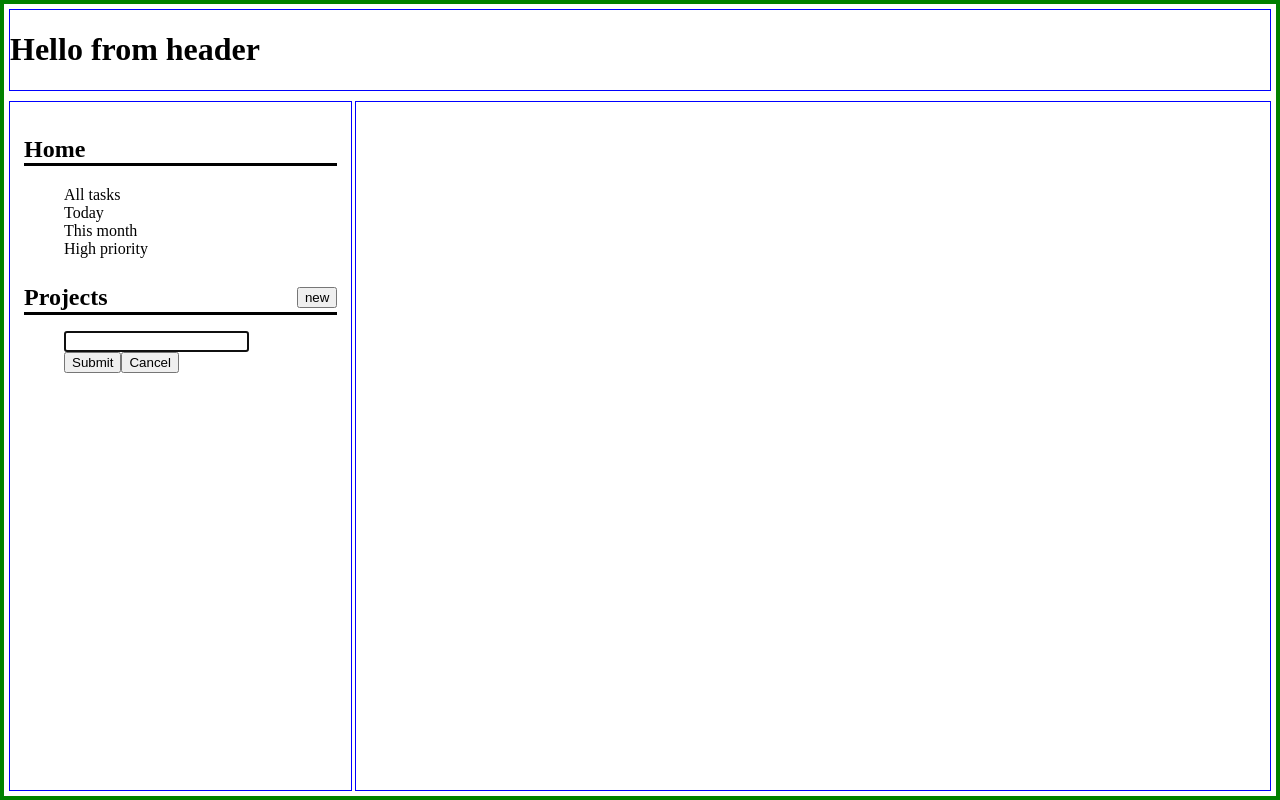
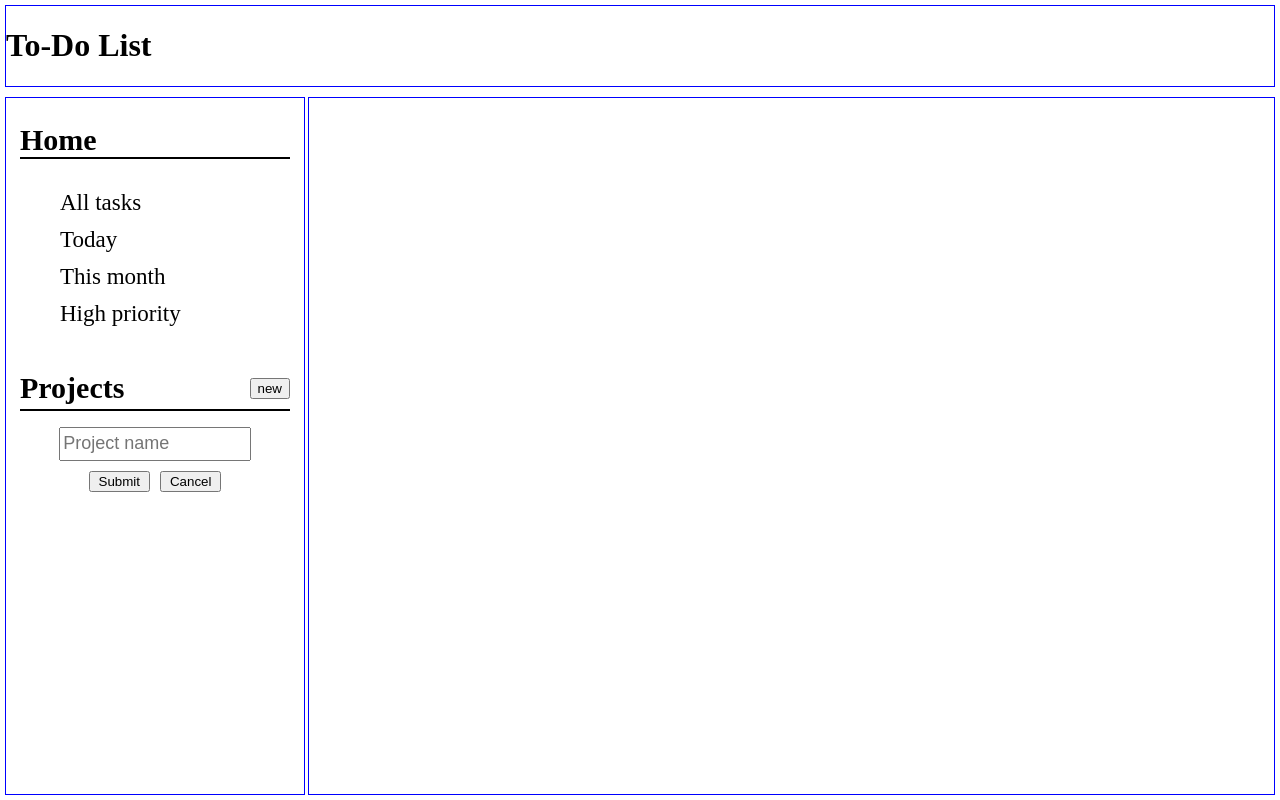
Before and after one commit to oessayeg/To-DoApp, a website built with webpack: page dist/index.html in a window 1280 px wide. Both pictures are taken after a click on the button "new". Built offline with nearby package versions, Linux system fonts and the light colour scheme.

Commit message:
Fix and style  new project handler

```diff
--- a/src/index.js
+++ b/src/index.js
@@ -1,5 +1,7 @@
 import './style/style.css';
 import './style/navigation.css';
+import './style/rightContent.css';
+
 import addProjectHandler from './modules/addProjectButton.js';
 
 let projects = [];
--- a/src/modules/addProjectButton.js
+++ b/src/modules/addProjectButton.js
@@ -4,12 +4,15 @@ import project from './project.js'
 export default function newProjectButton(projectArray)
 {
 	const button = document.querySelector("#project-button");
-	const projectList = document.querySelector("#Projects").children[1];
+	const projectList = document.querySelector("#Projects");
+	const newProjectBlock = document.createElement("div");
 
+	newProjectBlock.setAttribute("id", "project-creator");
 	button.addEventListener("click", (e) =>
 	{
 		if (!button.className)
 		{
+			const inputDiv = document.createElement("div");
 			const newField = document.createElement("input");
 			const submitDiv = document.createElement("div");
 			const submit = document.createElement("button");
@@ -17,20 +20,23 @@ export default function newProjectButton(projectArray)
 
 			submit.textContent = "Submit";
 			cancel.textContent = "Cancel";
-
 			newField.setAttribute("id", "projectName");
 			newField.type = "text";
+			newField.placeholder = "Project name";
 			newField.minLength = 1;
-			newField.maxLength = 15;
-			projectList.appendChild(newField);
+			newField.maxLength = 20;
+			inputDiv.appendChild(newField);
+			newProjectBlock.appendChild(inputDiv);
 			newField.focus();
 			button.className = "selected";
 
+			submitDiv.setAttribute("id", "submit-cancel-project");
 			submitDiv.appendChild(submit);
 			submitDiv.appendChild(cancel);
-
-			projectList.appendChild(submitDiv);
-
+			newProjectBlock.appendChild(submitDiv);
+			if (projectArray.length > 0)
+				newProjectBlock.style.marginTop = "-15px";
+			projectList.appendChild(newProjectBlock);
 			cancelEvent(cancel, projectArray);
 			submitEvent(submit, projectArray);
 
@@ -40,15 +46,16 @@ export default function newProjectButton(projectArray)
 
 function cancelEvent(cancelButton, projectArray)
 {
-	const uList = document.querySelector("#Projects").children[1];
+	const projectSection = document.querySelector("#Projects");
 	const addProjectButton = document.querySelector("#project-button");
 
 	cancelButton.addEventListener("click", (e) =>
 	{
-		uList.lastChild.remove();
-		uList.lastChild.remove();
+		// Always remove children of a div if you will create the same one again
+		while (projectSection.lastChild.hasChildNodes())
+			projectSection.lastChild.firstChild.remove();
+		projectSection.lastChild.remove();
 		addProjectButton.className = "";
-		console.log(projectArray);
 	});
 }
 
@@ -57,6 +64,7 @@ function submitEvent(submitButton, projectArray)
 	const uList = document.querySelector("#Projects").children[1];
 	const addProjectButton = document.querySelector("#project-button");
 	const inputField = document.querySelector("#projectName");
+	const projectSection = document.querySelector("#Projects");
 
 	submitButton.addEventListener("click", (e) =>
 	{
@@ -68,8 +76,9 @@ function submitEvent(submitButton, projectArray)
 			tasks: []
 		}
 		projectArray.push(obj);
-		uList.lastChild.remove();
-		uList.lastChild.remove();
+		while (projectSection.lastChild.hasChildNodes())
+			projectSection.lastChild.firstChild.remove();
+		projectSection.lastChild.remove();
 		addProjectButton.className = "";
 		uList.appendChild(newList);
 		displayProject(obj, newList, projectArray);
--- a/src/modules/displayProject.js
+++ b/src/modules/displayProject.js
@@ -7,9 +7,11 @@ export default function displayProject(project, list, projectArray)
 		const title = document.createElement("h2");
 		const article = document.querySelector("article");
 
+		title.setAttribute("id", "project-title-show");
 		while (article.firstChild)
 			article.firstChild.remove();
 		title.textContent = project.name;
+		// title.style.fontSize = "55px";
 		article.appendChild(title);
 
 		for (let proj of project.tasks)
--- a/src/style/navigation.css
+++ b/src/style/navigation.css
@@ -7,11 +7,13 @@ nav
 {
 	display: flex;
 	flex-direction: column;
-	gap: 10px;
-	padding: 14px;
+	gap: 20px;
+	padding-right: 14px;
+	padding-left: 14px;
+	width: 300px;
 }
 
-#Projects > div /* Notes later */
+#projects-title
 {
 	display: flex;
 	flex-direction: row;
@@ -21,16 +23,53 @@ nav
 
 #Home > h2
 {
-	border-bottom: 3px solid black;
+	border-bottom: 2px solid black;
 }
 
-#project-title
+#Home > h2, #projects-title > h2
 {
-	border-bottom: 3px solid black;
+	font-size: 30px;
+}
+
+#projects-title
+{
+	height : 41px;
+	border-bottom: 2px solid black;
+}
+
+#project-creator
+{
+	display: flex;
+	flex-direction: column;
+	justify-content: center;
+	align-items: center;
+	gap: 10px;
+}
+
+#project-creator > div
+{
+	width: 100%;
+	text-align: center;
+}
+
+#submit-cancel-project
+{
+	display: flex;
+	justify-content: center;
+	align-items: center;
+	gap: 10px;
+}
+
+#projectName
+{
+	width: 68%;
+	font-size: 18px;
 	height: 28px;
 }
 
-#project-list
+#submit-cancel-project > button
 {
-	display: block;
+	/* font-size: 17px; */
+	padding-left: 8px;
+	padding-right: 8px;
 }
--- /dev/null
+++ b/src/style/rightContent.css
@@ -0,0 +1,9 @@
+#project-title-show
+{
+	font-size: 60px;
+	border: 3px solid black;
+	border-radius: 9px;
+	padding-left: 40px;
+	padding-top: 12px;
+	padding-bottom: 12px;
+}
--- a/src/style/style.css
+++ b/src/style/style.css
@@ -1,8 +1,6 @@
 body
 {
 	margin: 0;
-	border: 4px solid green;
-	box-sizing: border-box;
 	display: grid;
 	grid-template-rows: auto 1fr;
 	height: 100vh;
@@ -11,6 +9,8 @@ body
 li
 {
 	list-style-type: none;
+	font-size: 23px;
+	line-height: 37px;
 }
 
 button
@@ -28,7 +28,8 @@ header
 main
 {
 	display: grid;
-	grid-template-columns: 1.5fr 4fr;
+	/* grid-template-columns: 1.5fr 4fr; */
+	grid-template-columns: minmax(250px, 300px) 1fr;
 	gap: 3px;
 	margin: 5px;
 }
@@ -37,16 +38,22 @@ nav, article
 {
 	border: 1px solid blue;
 	box-sizing: border-box;
-	padding: 30px;
 }
 
-#Projects > ul > li:hover
+li:hover
 {
-	color: red;
 	cursor: pointer;
+	border-radius: 10px;
+	background-color: rgb(201, 201, 201);
 }
 
 #Projects > ul > li:active
 {
 	opacity: 0.5;
 }
+
+article
+{
+	padding-left: 60px;
+	padding-right: 60px;
+}
```
Also changed, not shown: dist/index.html, dist/main.js, src/images/favicon.jpeg (deleted), src/images/favicon.png (deleted), src/images/tes.png (deleted).
